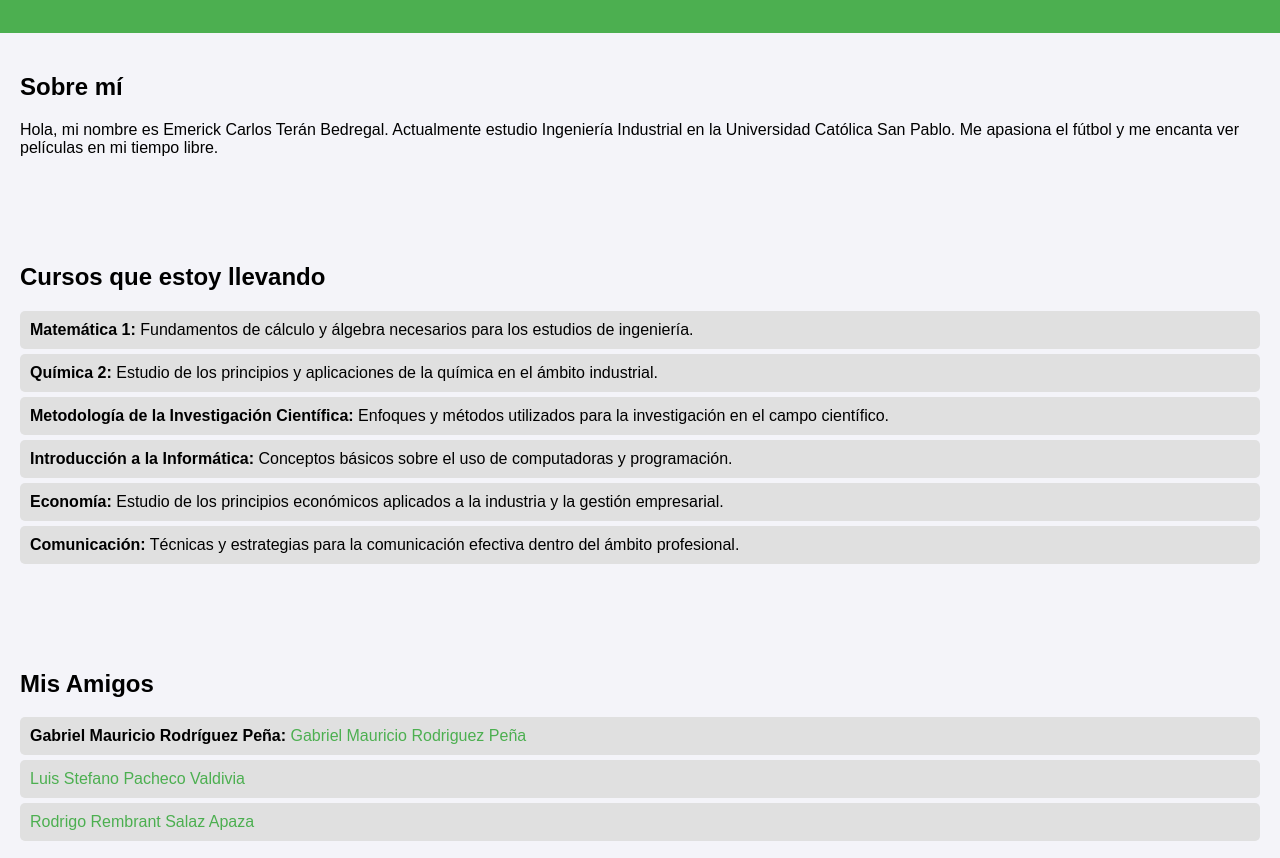
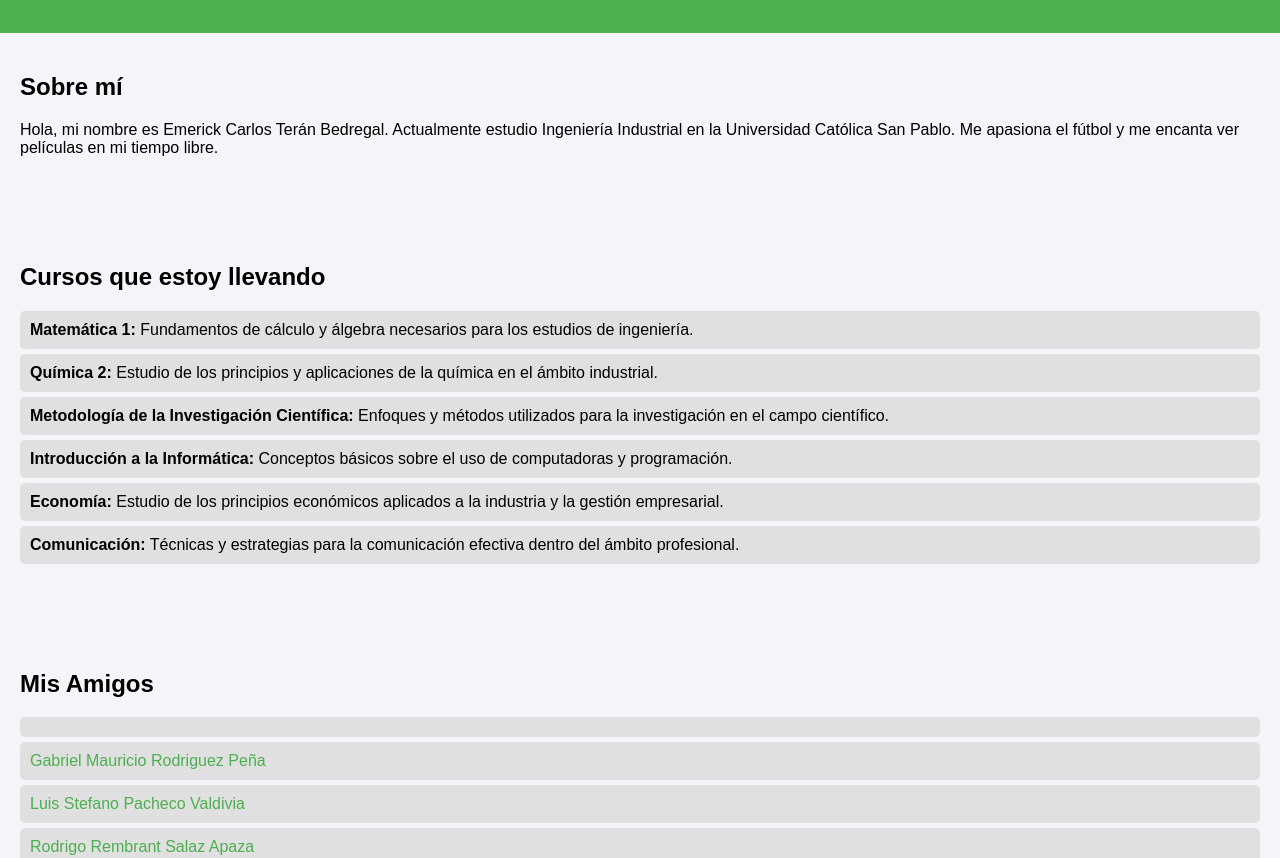
Before and after one commit to emerickcarlosteranbedregal/EmerickCarlosTeranBedregal, a plain HTML site: page index.html in a window 1280 px wide. Shown: the part 94-952 px from the top of the page. Drawn offline with Linux system fonts and the light colour scheme.

Commit message:
Update index.html

```diff
--- a/index.html
+++ b/index.html
@@ -91,7 +91,7 @@
         <h2>Mis Amigos</h2>
         <ul>
             <li>
-                <strong>Gabriel Mauricio Rodríguez Peña:</strong> <a href="https://gabrielmaurodriguez.github.io/gabrielmauriciorodriguezpe-a.github.io/" target="_blank">Gabriel Mauricio Rodriguez Peña</a></li>
+             <li><a href="https://gabrielmaurodriguez.github.io/gabrielmauriciorodriguezpe-a.github.io/" target="_blank">Gabriel Mauricio Rodriguez Peña</a></li>
             <li><a href="https://luisstefanopachecovaldivia.github.io/LuisStefanoPachecoValdivia/" target="_blank">Luis Stefano Pacheco Valdivia</a></li>
              <li><a href="https://rodrigorembrantsalasapaza.github.io/RodrigoRembrantSalasApaza/" target="_blank">Rodrigo Rembrant Salaz Apaza</a></li>
             </li>
```
